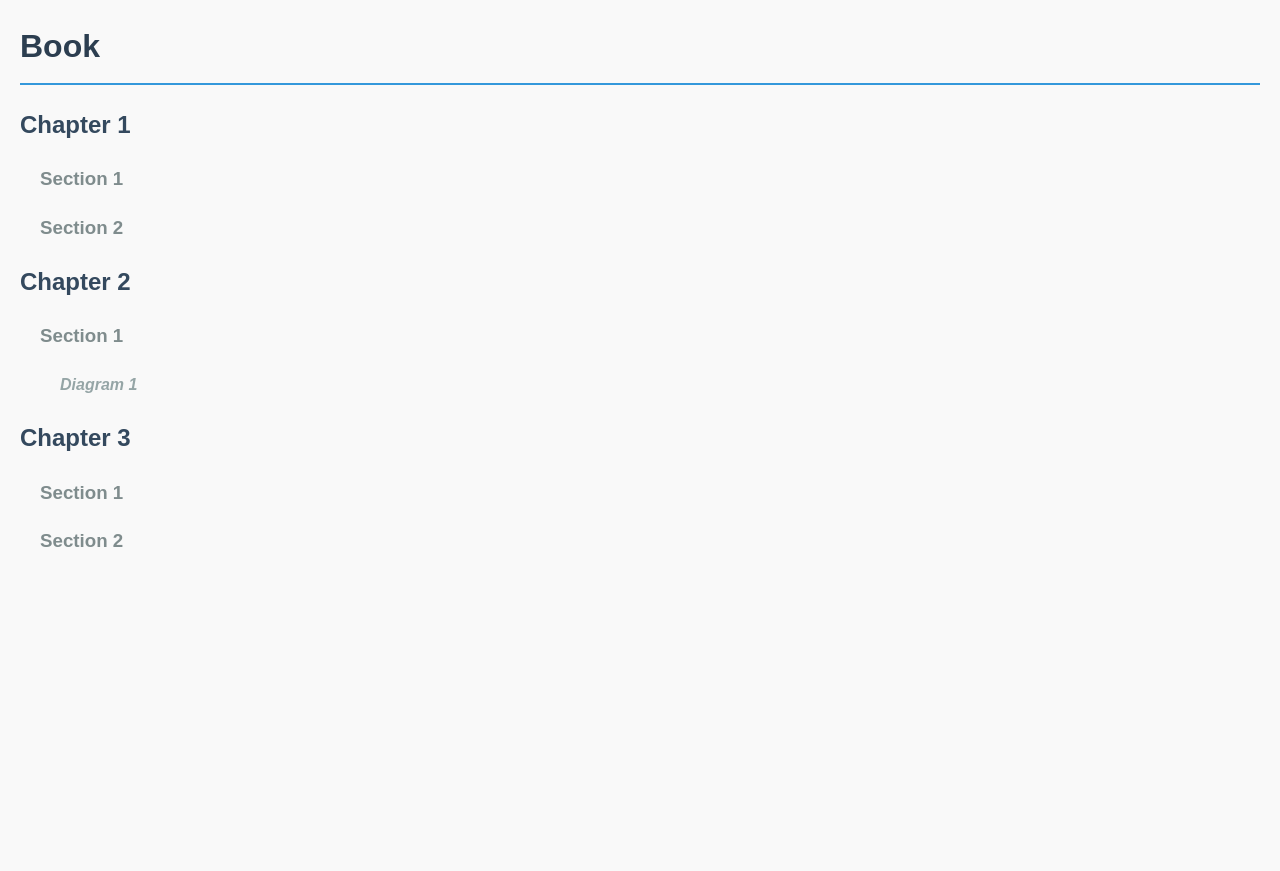
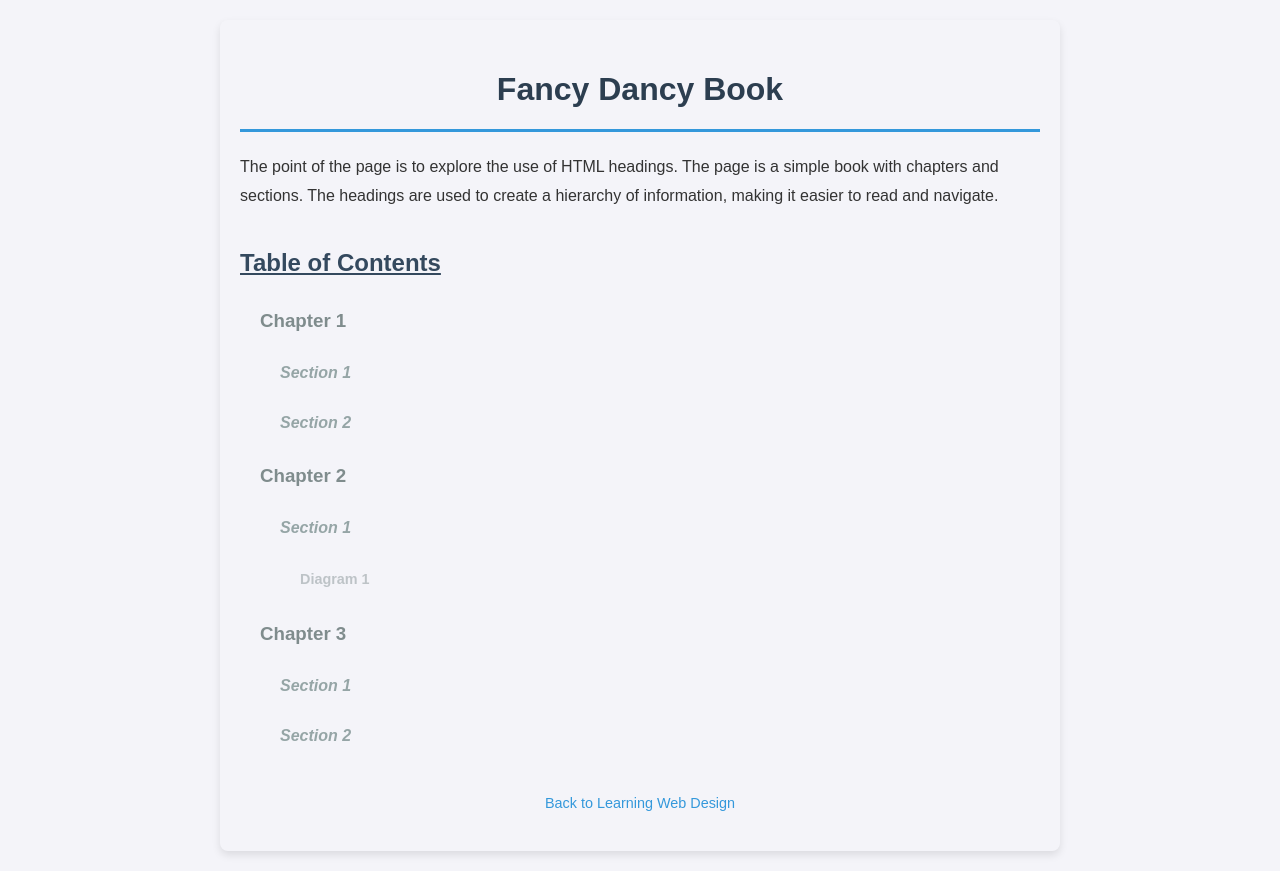
Before and after one commit to bradpenney/learning_web_design, a plain HTML site: page html_headings/index.html in a window 1280 px wide. Before the commit the page ends 800 px from the top, so only its background shows below. Drawn offline with Linux system fonts and the light colour scheme.

Commit message:
adding backlinks and improving html_headings

```diff
--- a/html_headings/index.html
+++ b/html_headings/index.html
@@ -7,41 +7,62 @@
     <style>
         body {
             font-family: Arial, sans-serif;
-            line-height: 1.6;
-            margin: 20px;
-            background-color: #f9f9f9;
+            line-height: 1.8;
+            margin: 20px auto;
+            max-width: 800px;
+            background-color: #f4f4f9;
             color: #333;
+            padding: 20px;
+            box-shadow: 0 4px 8px rgba(0, 0, 0, 0.1);
+            border-radius: 8px;
         }
         h1 {
             color: #2c3e50;
-            border-bottom: 2px solid #3498db;
+            border-bottom: 3px solid #3498db;
             padding-bottom: 10px;
+            text-align: center;
         }
         h2 {
             color: #34495e;
-            margin-top: 20px;
+            margin-top: 30px;
+            text-decoration: underline;
         }
         h3 {
             color: #7f8c8d;
             margin-left: 20px;
+            font-weight: bold;
         }
         h4 {
             color: #95a5a6;
             margin-left: 40px;
             font-style: italic;
         }
+        h5 {
+            color: #bdc3c7;
+            margin-left: 60px;
+            font-size: 0.9em;
+        }
+        p {
+            margin-top: 10px;
+        }
     </style>
 </head>
 <body>
-<h1>Book</h1>
-<h2>Chapter 1</h2>
-<h3>Section 1</h3>
-<h3>Section 2</h3>
-<h2>Chapter 2</h2>
-<h3>Section 1</h3>
-<h4>Diagram 1</h4>
-<h2>Chapter 3</h2>
-<h3>Section 1</h3>
-<h3>Section 2</h3>
+    <h1>Fancy Dancy Book</h1>
+    <p>The point of the page is to explore the use of HTML headings. The page is a simple book with chapters and sections. The headings are used to create a hierarchy of information, making it easier to read and navigate.</p>
+
+    <h2>Table of Contents</h2>
+    <h3>Chapter 1</h3>
+    <h4>Section 1</h4>
+    <h4>Section 2</h4>
+    <h3>Chapter 2</h3>
+    <h4>Section 1</h4>
+    <h5>Diagram 1</h5>
+    <h3>Chapter 3</h3>
+    <h4>Section 1</h4>
+    <h4>Section 2</h4>
+    <footer style="margin-top: 40px; text-align: center; font-size: 0.9em; color: #7f8c8d;">
+        <p><a href="../index.html" style="color: #3498db; text-decoration: none;">Back to Learning Web Design</a></p>
+    </footer>
 </body>
 </html>
```
Also changed, not shown: 1 other file.
